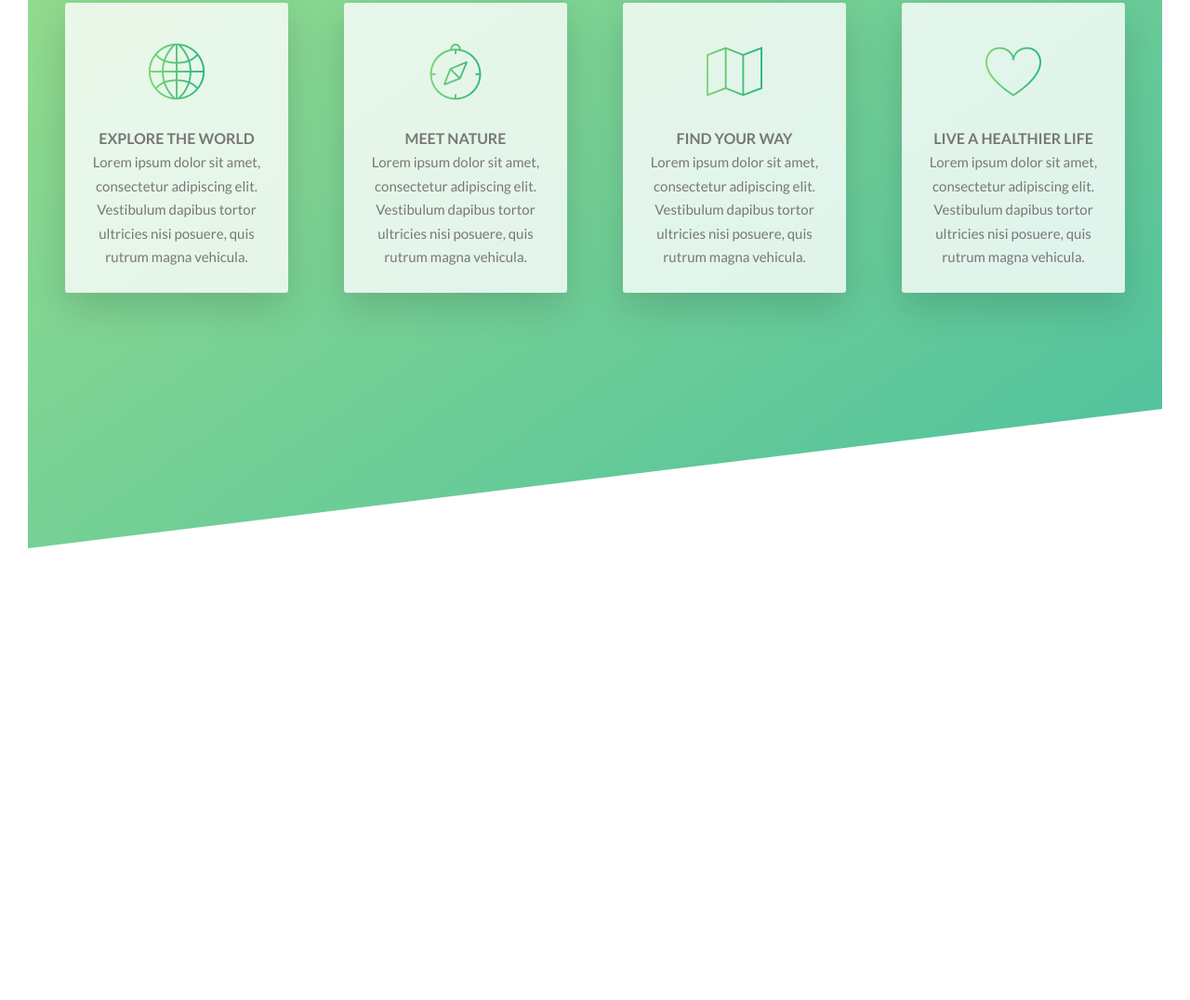
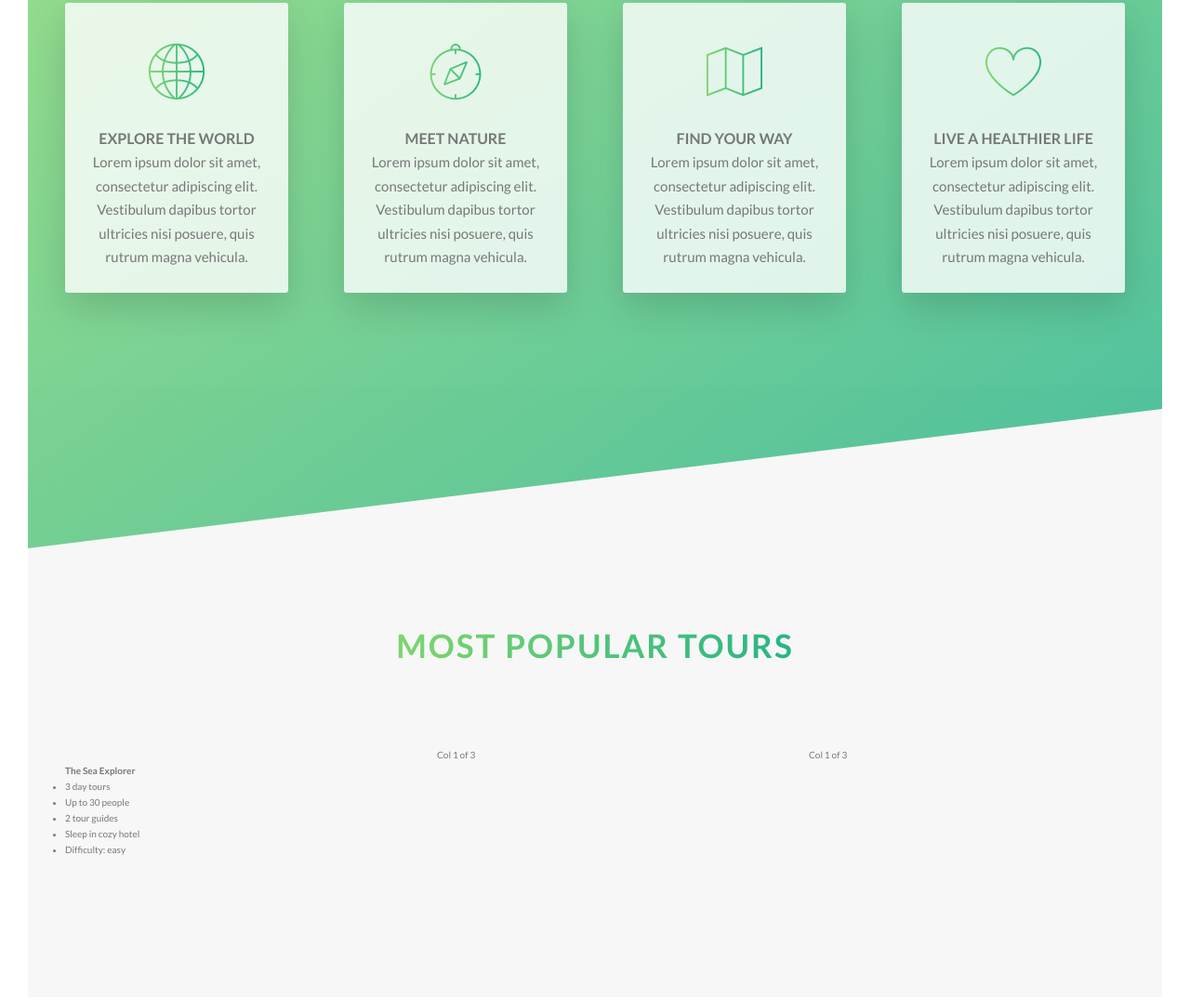
Before and after one commit to yungshun317/sass-tourism-website-float, a website: page index.html in a window 1280 px wide. Shown: the part 1708-2784 px from the top of the page at 93% size. Before the commit the page ends 2298 px from the top, so only its background shows below. Drawn offline with Linux system fonts and the light colour scheme.

Commit message:
[FEAT] Create the `section-tours` section including cards

```diff
--- a/index.html
+++ b/index.html
@@ -171,6 +171,41 @@
                </div>
            </div>
        </section>
+
+       <section class="section-tours">
+           <div class="u-center-text u-margin-bottom-big">
+               <h2 class="heading-secondary">
+                   Most popular tours
+               </h2>
+           </div>
+           <div class="row">
+               <div class="col-1-of-3">
+                   <div class="card__side card__side--front">
+                       <div class="card__picture card__picture--1">
+                           &nbsp;
+                       </div>
+                       <h4 class="card__heading">
+                           <span class="card__heading-span card__heading-span--1">The Sea Explorer</span>
+                       </h4>
+                       <div class="card__details">
+                           <ul>
+                               <li>3 day tours</li>
+                               <li>Up to 30 people</li>
+                               <li>2 tour guides</li>
+                               <li>Sleep in cozy hotel</li>
+                               <li>Difficulty: easy</li>
+                           </ul>
+                       </div>
+                   </div>
+               </div>
+               <div class="col-1-of-3">
+                   Col 1 of 3
+               </div>
+               <div class="col-1-of-3">
+                   Col 1 of 3
+               </div>
+           </div>
+       </section>
    </main>
 </body>
 </html>
--- a/sass/pages/_home.scss
+++ b/sass/pages/_home.scss
@@ -19,3 +19,9 @@
     transform: skewY(7deg);
   }
 }
+
+.section-tours {
+  background-color: $color-gray-light-1;
+  padding: 25rem 0 15rem 0;
+  margin-top: -10rem;
+}
```
Also changed, not shown: css/style.css.
